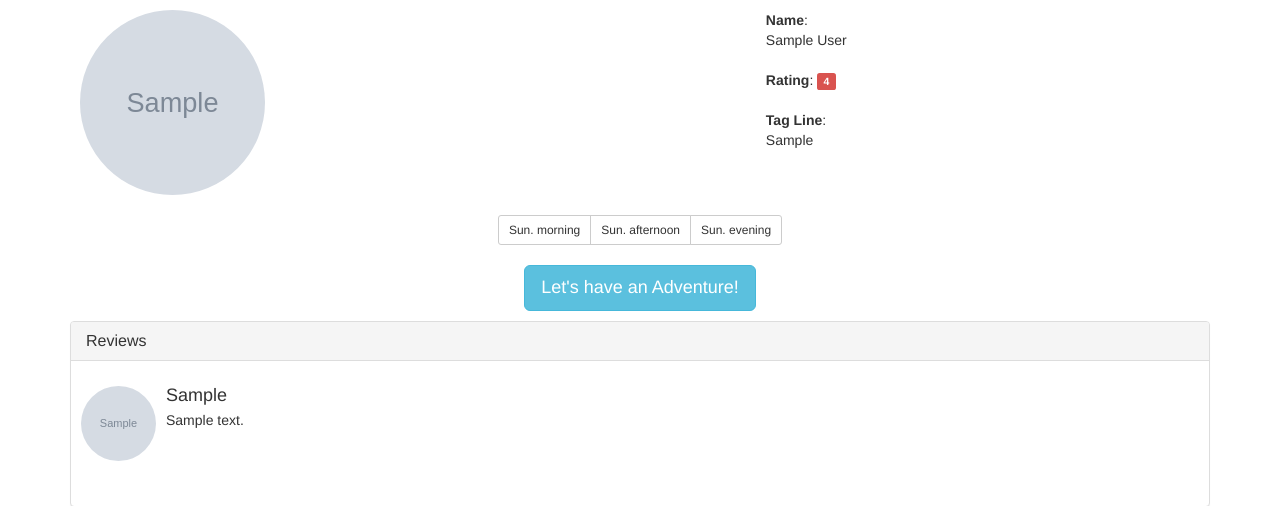
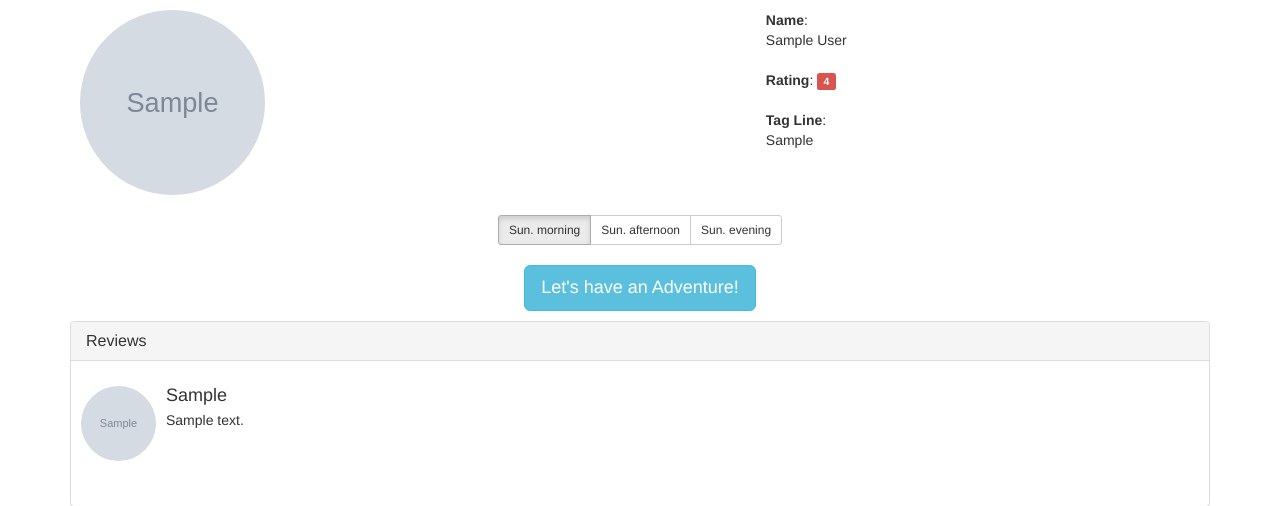
Before and after one commit to austinhulak/meetme, a Django app: page /profile/1/ in a window 1280 px wide. Shown: the top 506 px of the page. Run offline with Django 3.2, Linux system fonts and the light colour scheme; a user stored in the database is signed in; tables that the repository leaves empty hold one stand-in row (values such as "Sample post"); grey boxes marked "Sample" are stand-in pictures; some libraries are stand-ins or nearby versions.

Commit message:
auto set default date/time range on profile page

```diff
--- a/meetme/templates/meetme/profile.html
+++ b/meetme/templates/meetme/profile.html
@@ -46,7 +46,11 @@
 
       <div class="btn-group btn-group-sm">
 	{% for time in available_times %}
-         <button type="button" class="btn btn-default">{{ time }}</button>
+	  {% if forloop.first %}
+         <button type="button" class="btn btn-default active">{{ time }}</button>
+	  {% else %}
+	 <button type="button" class="btn btn-default">{{ time }}</button>
+	  {% endif %}
 	{% endfor %}
       </div>
    </div>
```
